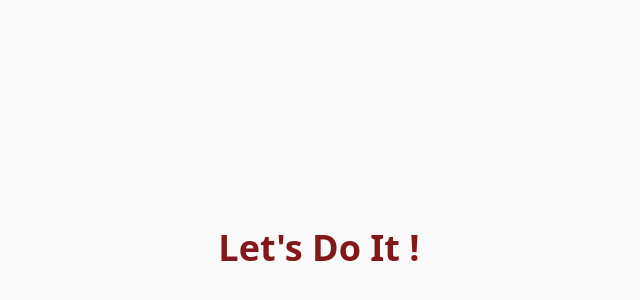
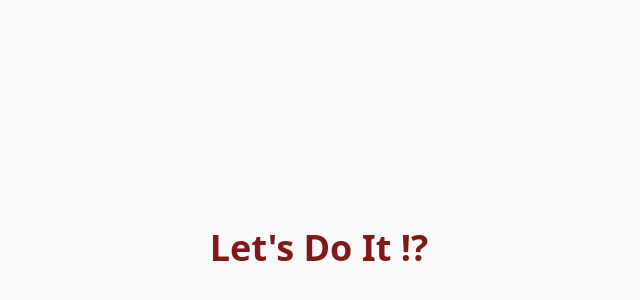
Before and after one commit to kamalalex/NextJsDevSADIK, a Next.js app: page / in a window 1280 px wide. Shown: the part 152-452 px from the top of the page, without its empty margins (321-961 px from the left). Built offline with nearby package versions, Linux system fonts and the light colour scheme.

Commit message:
07/11/2025-1

```diff
--- a/app/page.tsx
+++ b/app/page.tsx
@@ -3,7 +3,7 @@
 export default function Home() {
   return (
     <div className=" text-4xl font-semibold text-red-900 flex min-h-screen items-center justify-center bg-zinc-50 font-sans dark:bg-black">
-     Let's Do It !
+     Let's Do It !?
     </div>
   );
 }
```
